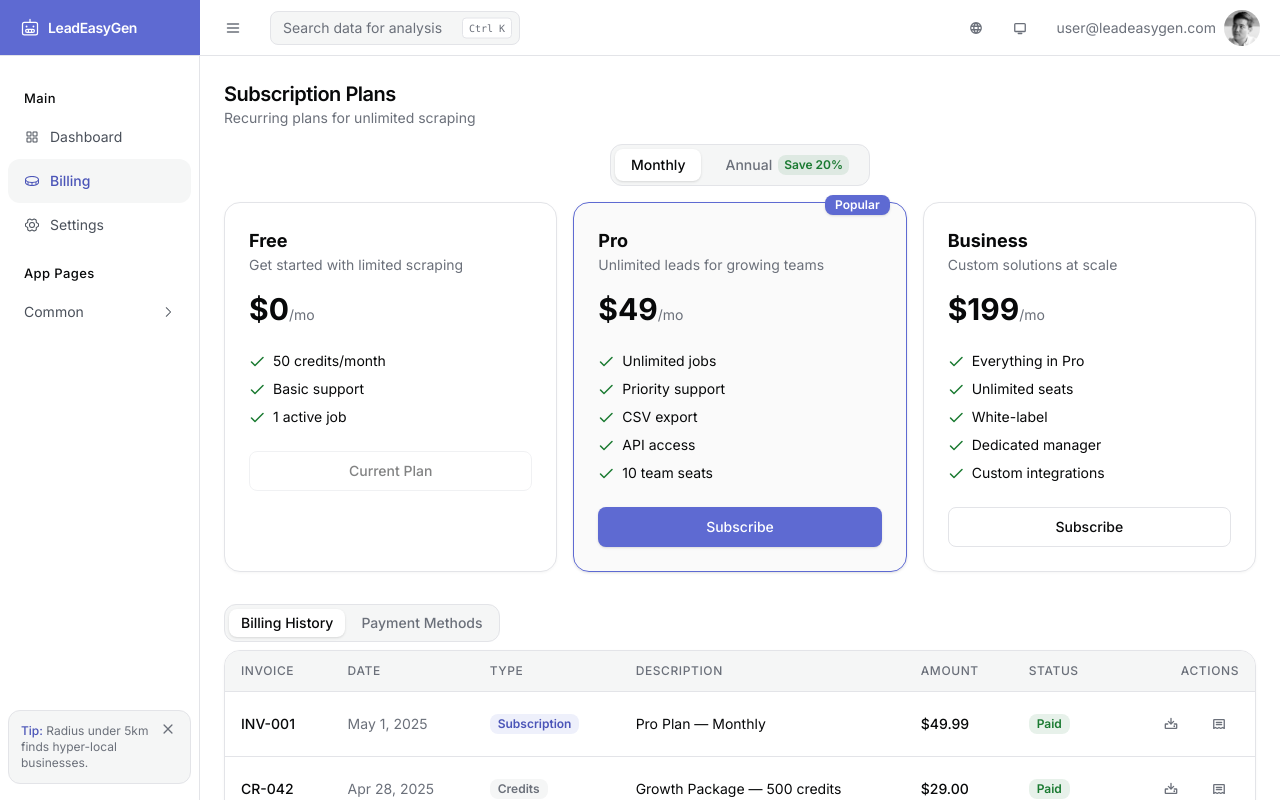
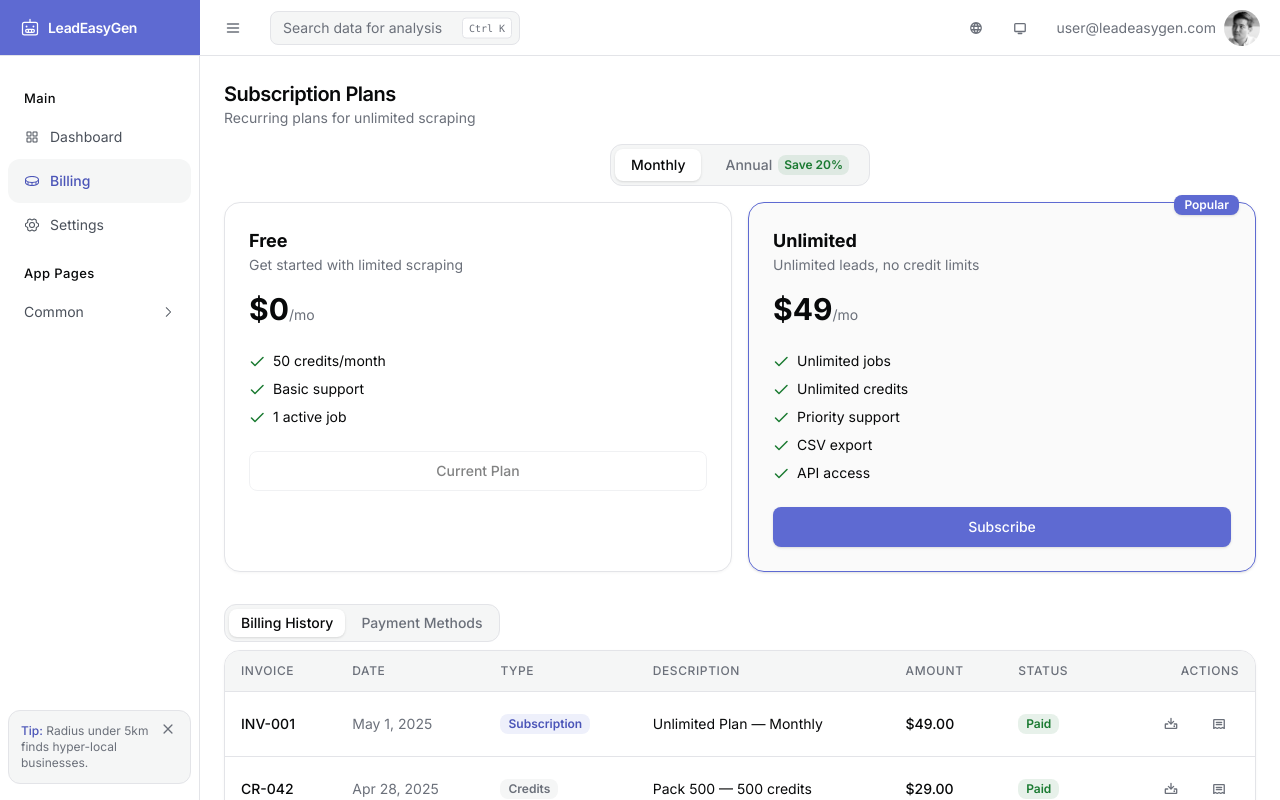
Before and after one commit to louischoleski/leadeasygen-app, a React (Vite) app: page /billing in a window 1280 px wide. Both pictures are taken after a click on the button "View Plans". Shown: the part 338-1138 px from the top of the page. Built offline with nearby package versions, Linux system fonts and the light colour scheme.

Commit message:
refactor: simplify pricing to three credit packs and unlimited plan

```diff
--- a/src/data/billing.ts
+++ b/src/data/billing.ts
@@ -11,9 +11,9 @@
 }
 
 export const tokenPackages: TokenPackage[] = [
-  { id: 'starter', name: 'Starter', credits: 100, price: 9 },
-  { id: 'growth', name: 'Growth', credits: 500, price: 29, popular: true },
-  { id: 'scale', name: 'Scale', credits: 2000, price: 99 },
+  { id: 'pack-100', name: 'Pack 100', credits: 100, price: 9 },
+  { id: 'pack-300', name: 'Pack 300', credits: 300, price: 19 },
+  { id: 'pack-500', name: 'Pack 500', credits: 500, price: 29, popular: true },
 ]
 
 // Subscription tiers — recurring
@@ -46,23 +46,14 @@
     limits: { jobs: 1, teamSeats: 1, apiCalls: 1000, storageGB: 1 },
   },
   {
-    id: 'pro',
-    name: 'Pro',
+    id: 'unlimited',
+    name: 'Unlimited',
     priceMonthly: 49,
     priceAnnual: 39,
-    description: 'Unlimited leads for growing teams',
-    features: ['Unlimited jobs', 'Priority support', 'CSV export', 'API access', '10 team seats'],
-    limits: { jobs: null, teamSeats: 10, apiCalls: 100000, storageGB: 5 },
+    description: 'Unlimited leads, no credit limits',
+    features: ['Unlimited jobs', 'Unlimited credits', 'Priority support', 'CSV export', 'API access'],
+    limits: { jobs: null, teamSeats: null, apiCalls: null, storageGB: null },
     popular: true,
-  },
-  {
-    id: 'business',
-    name: 'Business',
-    priceMonthly: 199,
-    priceAnnual: 159,
-    description: 'Custom solutions at scale',
-    features: ['Everything in Pro', 'Unlimited seats', 'White-label', 'Dedicated manager', 'Custom integrations'],
-    limits: { jobs: null, teamSeats: null, apiCalls: null, storageGB: null },
   },
 ]
 
@@ -78,11 +69,11 @@
 }
 
 export const billingHistory: BillingRecord[] = [
-  { id: 'INV-001', date: 'May 1, 2025', type: 'subscription', description: 'Pro Plan — Monthly', amount: '$49.99', status: 'paid' },
-  { id: 'CR-042', date: 'Apr 28, 2025', type: 'credits', description: 'Growth Package — 500 credits', amount: '$29.00', status: 'paid' },
-  { id: 'INV-002', date: 'Apr 1, 2025', type: 'subscription', description: 'Pro Plan — Monthly', amount: '$49.99', status: 'paid' },
-  { id: 'CR-038', date: 'Mar 15, 2025', type: 'credits', description: 'Starter Package — 100 credits', amount: '$9.00', status: 'paid' },
-  { id: 'INV-003', date: 'Mar 1, 2025', type: 'subscription', description: 'Pro Plan — Monthly', amount: '$49.99', status: 'paid' },
+  { id: 'INV-001', date: 'May 1, 2025', type: 'subscription', description: 'Unlimited Plan — Monthly', amount: '$49.00', status: 'paid' },
+  { id: 'CR-042', date: 'Apr 28, 2025', type: 'credits', description: 'Pack 500 — 500 credits', amount: '$29.00', status: 'paid' },
+  { id: 'INV-002', date: 'Apr 1, 2025', type: 'subscription', description: 'Unlimited Plan — Monthly', amount: '$49.00', status: 'paid' },
+  { id: 'CR-038', date: 'Mar 15, 2025', type: 'credits', description: 'Pack 100 — 100 credits', amount: '$9.00', status: 'paid' },
+  { id: 'INV-003', date: 'Mar 1, 2025', type: 'subscription', description: 'Unlimited Plan — Monthly', amount: '$49.00', status: 'paid' },
 ]
 
 export type BillingCycle = 'monthly' | 'annual'
--- a/src/pages/Billing.tsx
+++ b/src/pages/Billing.tsx
@@ -198,7 +198,7 @@
         </div>
       </div>
 
-      <div className="grid gap-4 md:grid-cols-3">
+      <div className="grid gap-4 md:grid-cols-2">
         {subscriptionTiers.map((tier) => {
           const price = billingCycle === 'monthly' ? tier.priceMonthly : tier.priceAnnual
           const current = tier.id === subscriptionTier
```
